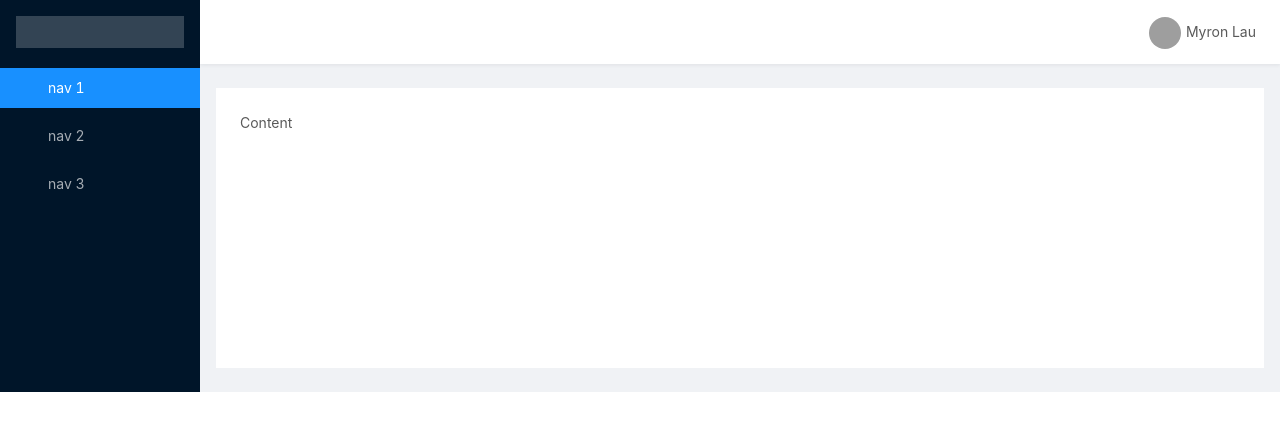
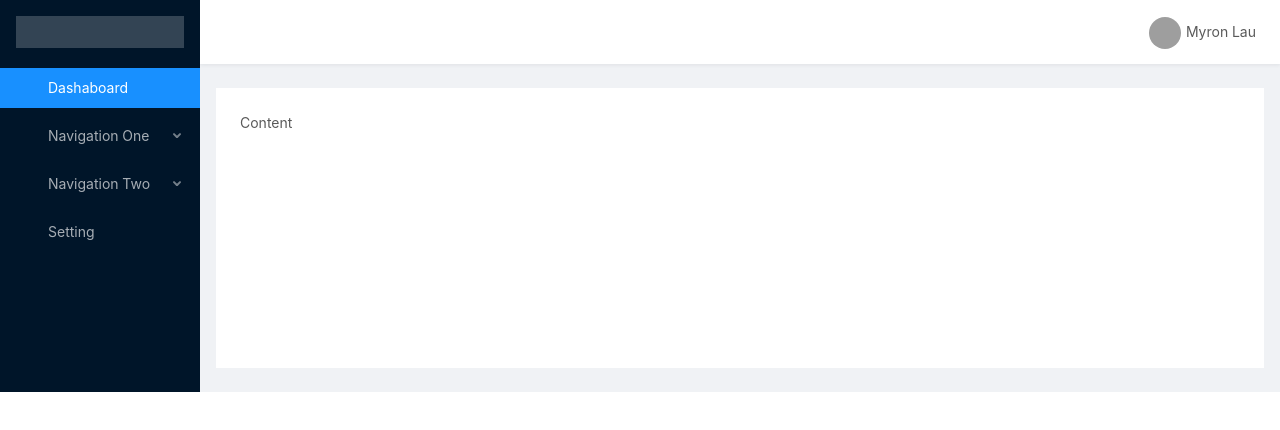
Before and after one commit to myronlau/virgin-frontend, a Vue app: page /#/ in a window 1280 px wide. Shown: the top 430 px of the page. Built offline with nearby package versions, Linux system fonts and the light colour scheme; grey boxes are pictures that could not be loaded.

Commit message:
sider menu without component

```diff
--- a/src/components/layout/GlobalSider.vue
+++ b/src/components/layout/GlobalSider.vue
@@ -5,18 +5,29 @@
   v-model="collapsed"
   >
     <div class="logo" />
-    <a-menu theme="dark" mode="inline" :defaultSelectedKeys="['1']">
+    <a-menu theme="dark" mode="inline" :defaultSelectedKeys="['1']" :openKeys="openKeys" @openChange="onOpenChange">
       <a-menu-item key="1">
         <a-icon type="dashboard" />
-        <span>nav 1</span>
+        <span>Dashaboard</span>
       </a-menu-item>
-      <a-menu-item key="2">
-        <a-icon type="table" />
-        <span>nav 2</span>
-      </a-menu-item>
+      <!-- <a-sub-menu key="1">
+        <span slot="title"><a-icon type="dashboard" /><span>Dashaboard</span></span>
+      </a-sub-menu> -->
+      <a-sub-menu key="sub1">
+        <span slot="title"><a-icon type="mail" /><span>Navigation One</span></span>
+        <a-menu-item key="5">Option 5</a-menu-item>
+        <a-menu-item key="6">Option 6</a-menu-item>
+        <a-menu-item key="7">Option 7</a-menu-item>
+        <a-menu-item key="8">Option 8</a-menu-item>
+      </a-sub-menu>
+      <a-sub-menu key="sub2">
+        <span slot="title"><a-icon type="appstore" /><span>Navigation Two</span></span>
+        <a-menu-item key="9">Option 9</a-menu-item>
+        <a-menu-item key="10">Option 10</a-menu-item>
+      </a-sub-menu>
       <a-menu-item key="3">
         <a-icon type="setting" />
-        <span>nav 3</span>
+        <span>Setting</span>
       </a-menu-item>
     </a-menu>
   </a-layout-sider>
@@ -27,6 +38,9 @@ export default {
   name: 'GlobalSider',
   data() {
     return {
+      rootSubmenuKeys: ['1', 'sub1', 'sub2', '3'],
+      openKeys: [],
+      cachedOpenKeys: []
     }
   },
   props: {
@@ -40,6 +54,26 @@ export default {
       required: false,
       default: false
     }
+  },
+  methods: {
+    onOpenChange (openKeys) {
+      const latestOpenKey = openKeys.find(key => this.openKeys.indexOf(key) === -1)
+      if (this.rootSubmenuKeys.indexOf(latestOpenKey) === -1) {
+        this.openKeys = openKeys
+      } else {
+        this.openKeys = latestOpenKey ? [latestOpenKey] : []
+      }
+    }
+  },
+  watch: {
+    collapsed (val) {
+      if (val) {
+        this.cachedOpenKeys = this.openKeys
+        this.openKeys = []
+      } else {
+        this.openKeys = this.cachedOpenKeys
+      }
+    }
   }
 }
 </script>
--- a/src/views/Home.vue
+++ b/src/views/Home.vue
@@ -2,17 +2,20 @@
   <div>
     <!-- <img alt="Vue logo" src="../assets/logo.png"> -->
     <global-layout />
+    <!-- <layout /> -->
   </div>
 </template>
 
 <script>
 // @ is an alias to /src
 import GlobalLayout from '@/components/layout/GlobalLayout.vue'
+// import Layout from '@/components/layout/Layout.vue'
 
 export default {
   name: 'Home',
   components: {
-    GlobalLayout
+    GlobalLayout,
+    // Layout
   }
 }
 </script>
```
Also changed, not shown: src/components/layout/Layout.vue (renamed from src/components/layout/#Layout.vue, +7 -4 lines).
